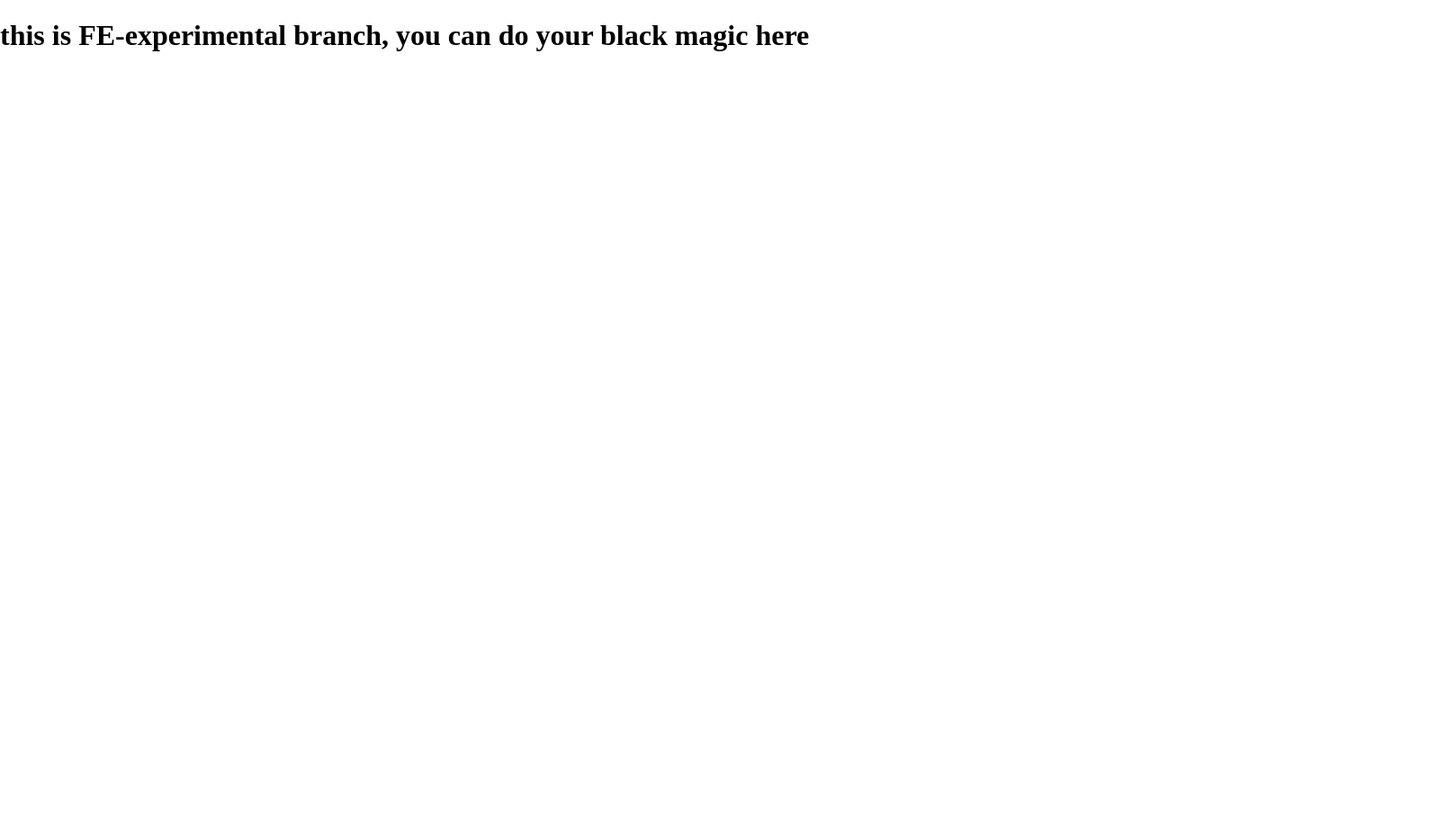
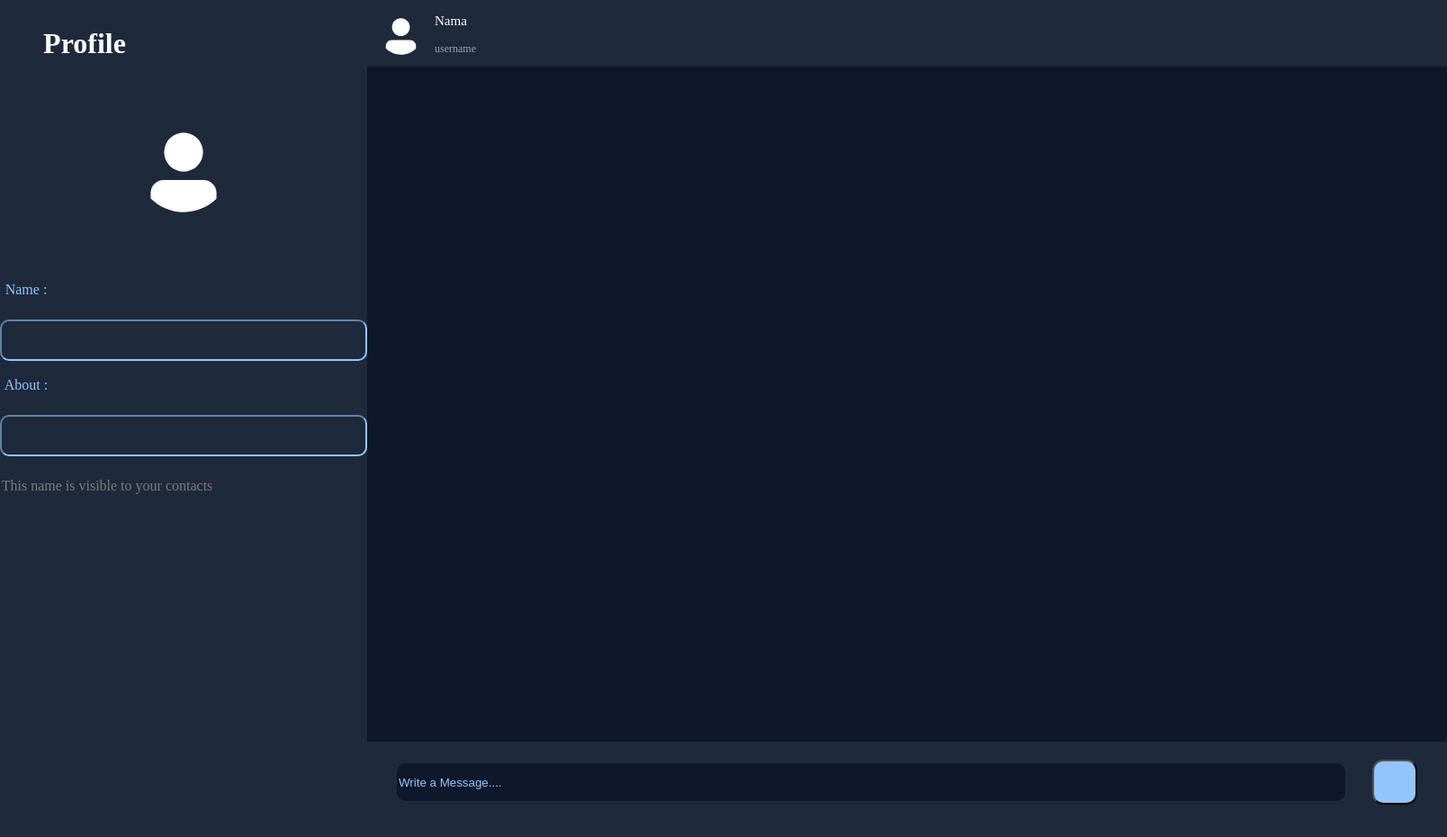
Before and after one commit to azzuhry128/FE-PROJEKT-RED, a React (Vite) app in the folder FE/: page / in a window 1280 px wide. Shown: the whole page at 90% size, 1608 px wide, since content can reach past the window. Before the commit the page ends 800 px from the top, so only its background shows below. Built offline with nearby package versions, Linux system fonts and the light colour scheme.

Commit message:
topBarComponent

```diff
--- a/FE/package.json
+++ b/FE/package.json
@@ -18,8 +18,12 @@
     "boxicons": "^2.1.4",
     "firebase": "^10.5.0",
     "framer-motion": "^10.16.4",
+    "localforage": "^1.10.0",
+    "match-sorter": "^6.3.1",
     "react": "^18.2.0",
-    "react-dom": "^18.2.0"
+    "react-dom": "^18.2.0",
+    "react-router-dom": "^6.17.0",
+    "sort-by": "^1.2.0"
   },
   "devDependencies": {
     "@types/react": "^18.2.15",
--- a/FE/src/App.jsx
+++ b/FE/src/App.jsx
@@ -1,8 +1,41 @@
+import { useState } from "react"
+import { LandingPageComponent } from "./components/landingPageComponent"
+import { LoginComponent } from "./components/loginComponent"
+
 function App() {
+  const [showLandingPage, setShowLandingPage] = useState(true)
+  const [showLoginPage, setShowLoginPage] = useState(false)
+  const [showRegisterPage, setShowRegisterPage] = useState(false)
+
+  const [showContacts, setShowContacts] = useState(true)
+  const [showSettings, setShowSettings] = useState(false)
+  const [showProfile, setShowProfile] = useState(false)
+
+  const getStartedClickHandler = () => {
+    setShowLandingPage(false)
+    setShowLoginPage(true)
+  }
+
+  const homeClickHandler = () => {
+    setShowLandingPage(true)
+    setShowLoginPage(false)
+  }
+
+  const registerClickHandler = () => {
+    setShowLoginPage(false)
+    setShowRegisterPage(true)
+  }
+  const loginClickHandler = () => {
+    setShowRegisterPage(false)
+    setShowLoginPage(true)
+  }
 
   return (
     <>
-      <h1>this is FE-experimental branch, you can do your black magic here</h1>
+      {showLandingPage && <LandingPageComponent onGetStartedClick={getStartedClickHandler} />}
+      {showLoginPage && <LoginComponent onHomeClick={homeClickHandler} onRegisterClick={registerClickHandler} />}
+      {showRegisterPage && <RegisterComponent onLoginClick={loginClickHandler} />}
+      {/* {showMainPage && <MainComponent onAuthorized={}/>} */}
     </>
   )
 }
--- /dev/null
+++ b/FE/src/components/topBarComponent.jsx
@@ -0,0 +1,43 @@
+import {Flex,Box,Spacer,Text,Container,Avatar, HStack,VStack,Center,Button,Input} from "@chakra-ui/react"
+import { color } from "framer-motion"
+
+
+
+export default function TopBarComponentF() {
+
+  return (
+    <Flex as = "main" >
+      <Spacer/>
+      <Box w="500px" h="930px" bg="#1E293B" >
+      <VStack>
+      <Text color="white" fontSize="32px"   marginLeft="-220px" marginTop="30px" as="b" >Profile</Text>
+      <Avatar src="" rounded="full"  marginY="50px" width="120px" height="120px"></Avatar>
+      <Text color="#93C5FD" marginRight="350px" marginTop="10px" >Name :</Text>
+      <Input h="40px" w="400px" textColor="white" bg="#1E293B" borderColor="#93C5FD" borderRadius="10px" ></Input>
+      <Text color="#93C5FD" marginRight="350px" marginTop="10px" >About :</Text>
+      <Input h="40px" w="400px" textColor="white" bg="#1E293B" borderColor="#93C5FD" borderRadius="10px" ></Input>
+      <Text color="#7C7C7D" marginRight="170px" >This name is visible to your contacts</Text>
+      </VStack>
+      </Box>
+      <Box w="1200px" h="75" bg="#1E293B" boxShadow="base"  as="mainbox">
+      <HStack spacing="5px">
+      <Avatar src="" marginLeft="10px" width="55px" height="55px"/>
+        <Box marginLeft="5px">
+        <Text color="white" fontSize="15px"  >Nama </Text>
+        <Text color="#94A3B8" fontSize="12px" >username</Text>
+        </Box>
+        </HStack>
+        <Box w="1200px" h="750px" bg="#0F172A"  ></Box>
+        <Box w="1200px" h="106px" bg="#1E293B" >
+          <Center>
+          <Input placeholder="Write a Message...."  _placeholder={{color : "#93C5FD"}}   w="1050px" h="40px" bg="#0F172A" borderRadius="10px" border="none" textColor="white" marginTop="20px"></Input>
+          <Button w="50px" h="50px" bg="#93C5FD" color="#93C5FD" marginLeft="30px" marginTop="20px" borderRadius="12px">
+          </Button>
+          </Center>
+
+        </Box>
+      </Box>
+    </Flex>
+
+  )
+}
--- a/FE/src/main.jsx
+++ b/FE/src/main.jsx
@@ -1,9 +1,11 @@
 //this is FE-experimental branch, do your witchcrafts here
 import React from 'react'
 import ReactDOM from 'react-dom/client'
-import App from './App'
+import TopBarComponent from './App'
+import TopBarComponentF from './components/TopbarComponent'
 ReactDOM.createRoot(document.getElementById('root')).render(
+
   <React.StrictMode>
-    <App/>
+    <TopBarComponentF/>
   </React.StrictMode>,
 )
--- /dev/null
+++ b/package.json
@@ -0,0 +1,5 @@
+{
+  "dependencies": {
+    "@fontsource/manrope": "^5.0.17"
+  }
+}
```
Also changed, not shown: 2 other files (tests, documents, lock files or other folders).
